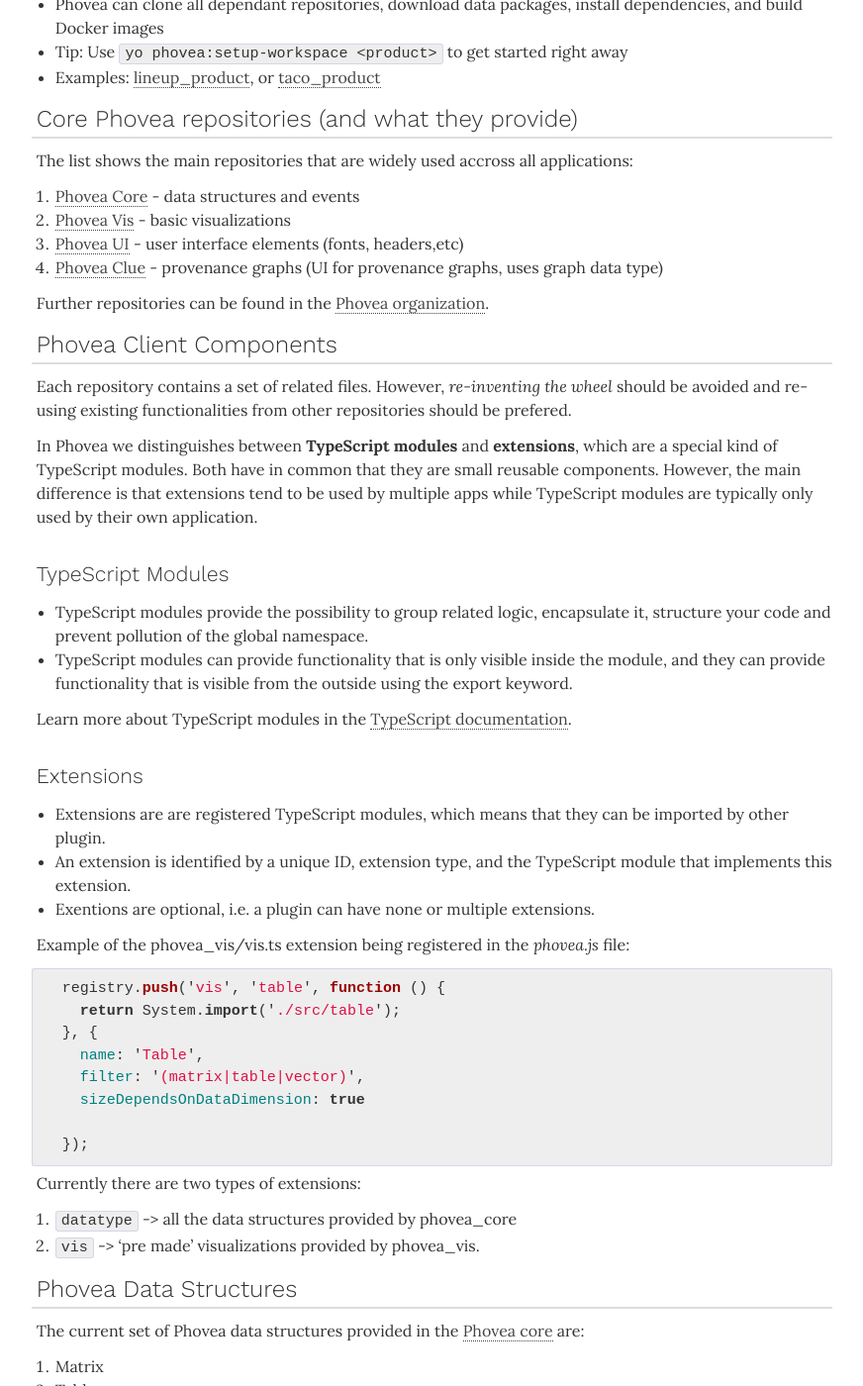
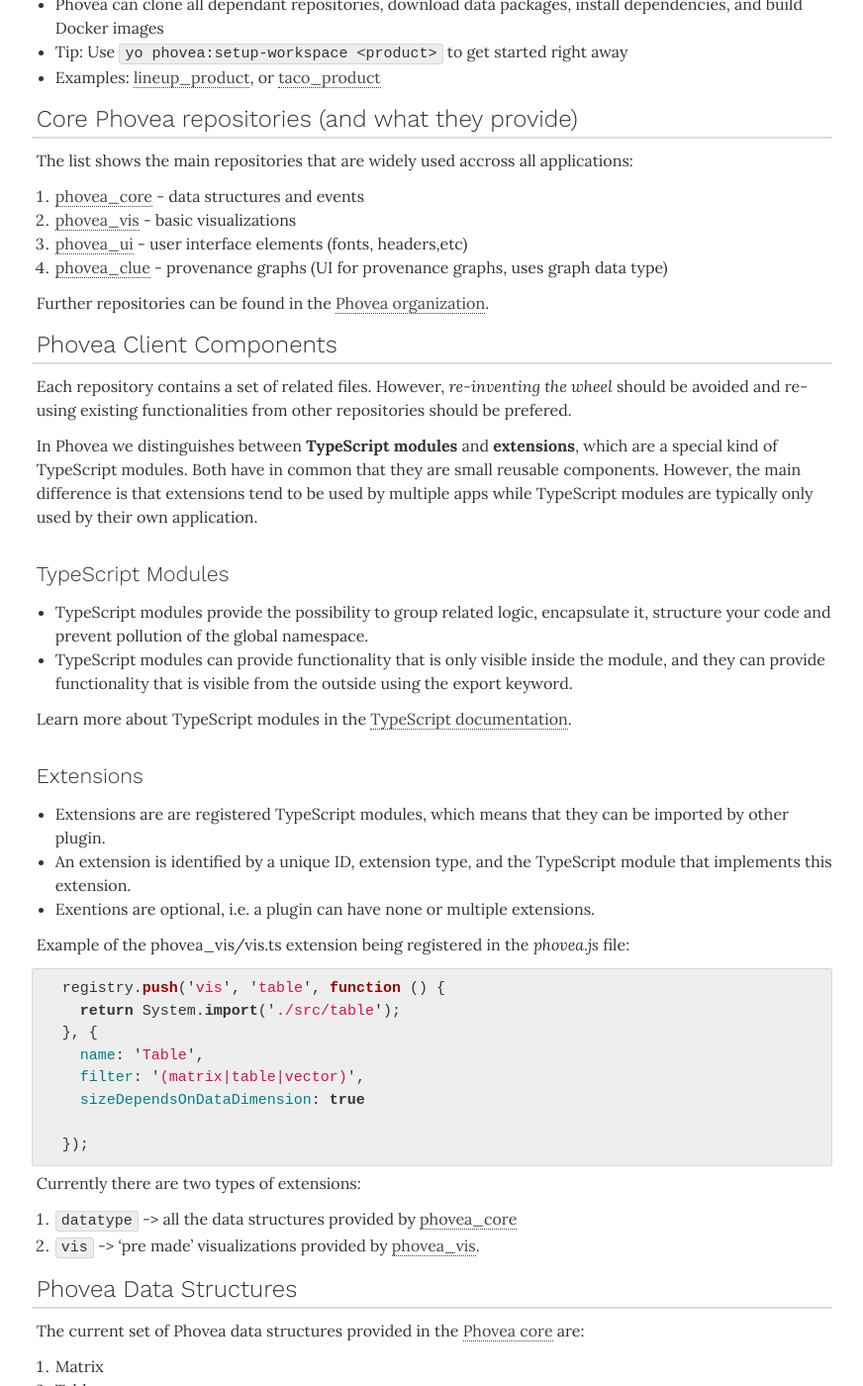
Before and after one commit to phovea/phovea.github.io, a Jekyll site: the page built from welcome/architecture.md, in a window 1280 px wide and 1400 px high, scrolled down 1021 px. Shown: the whole window at 99% size, without its empty margins (317-1189 px from the left). Built offline with Jekyll 4.4.1, drawn with Linux system fonts in a browser that asks for light colours; nearby versions of some CDN libraries; some web fonts are replaced.

Commit message:
Unified phovea repo links

```diff
--- a/welcome/architecture.md
+++ b/welcome/architecture.md
@@ -49,10 +49,10 @@ Phovea's modular and flexible archticture requires a sub-division of functionali
 
 The list shows the main repositories that are widely used accross all applications:
 
-1. [Phovea Core](https://github.com/phovea/phovea_core/) - data structures and events
-2. [Phovea Vis](https://github.com/phovea/phovea_vis/) - basic visualizations
-4. [Phovea UI](https://github.com/phovea/phovea_ui/) - user interface elements (fonts, headers,etc)
-3. [Phovea Clue](https://github.com/phovea/phovea_clue/) - provenance graphs (UI for provenance graphs, uses graph data type)
+1. [phovea_core](https://github.com/phovea/phovea_core/) - data structures and events
+2. [phovea_vis](https://github.com/phovea/phovea_vis/) - basic visualizations
+4. [phovea_ui](https://github.com/phovea/phovea_ui/) - user interface elements (fonts, headers,etc)
+3. [phovea_clue](https://github.com/phovea/phovea_clue/) - provenance graphs (UI for provenance graphs, uses graph data type)
 
 Further repositories can be found in the [Phovea organization](https://github.com/phovea/).
 
@@ -92,8 +92,8 @@ Example of the phovea_vis/vis.ts extension being registered in the *phovea.js* f
 
 Currently there are two types of extensions:
 
-1. `datatype` ->  all the data structures provided by phovea_core
-2. `vis` -> 'pre made' visualizations provided by phovea_vis.
+1. `datatype` -> all the data structures provided by [phovea_core](https://github.com/phovea/phovea_core/)
+2. `vis` -> 'pre made' visualizations provided by [phovea_vis](https://github.com/phovea/phovea_vis/).
 
 
 
```
